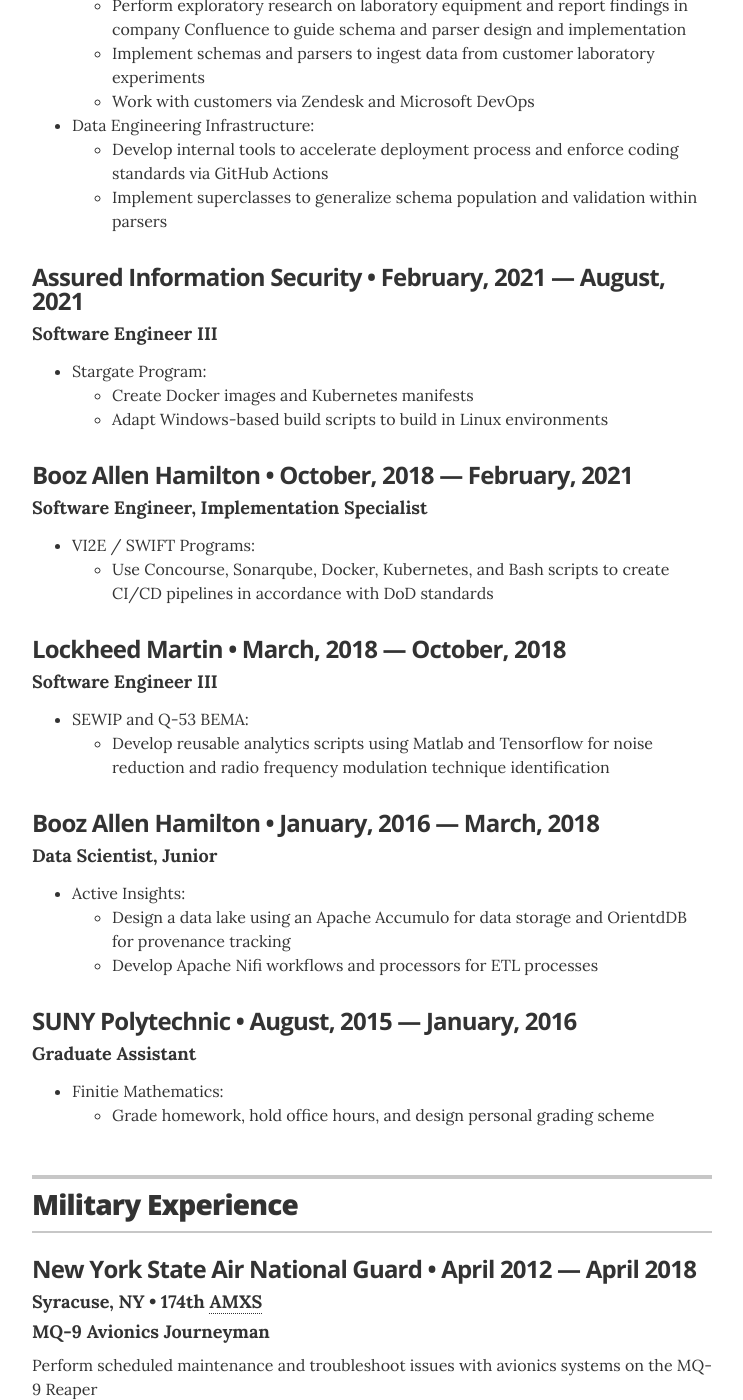
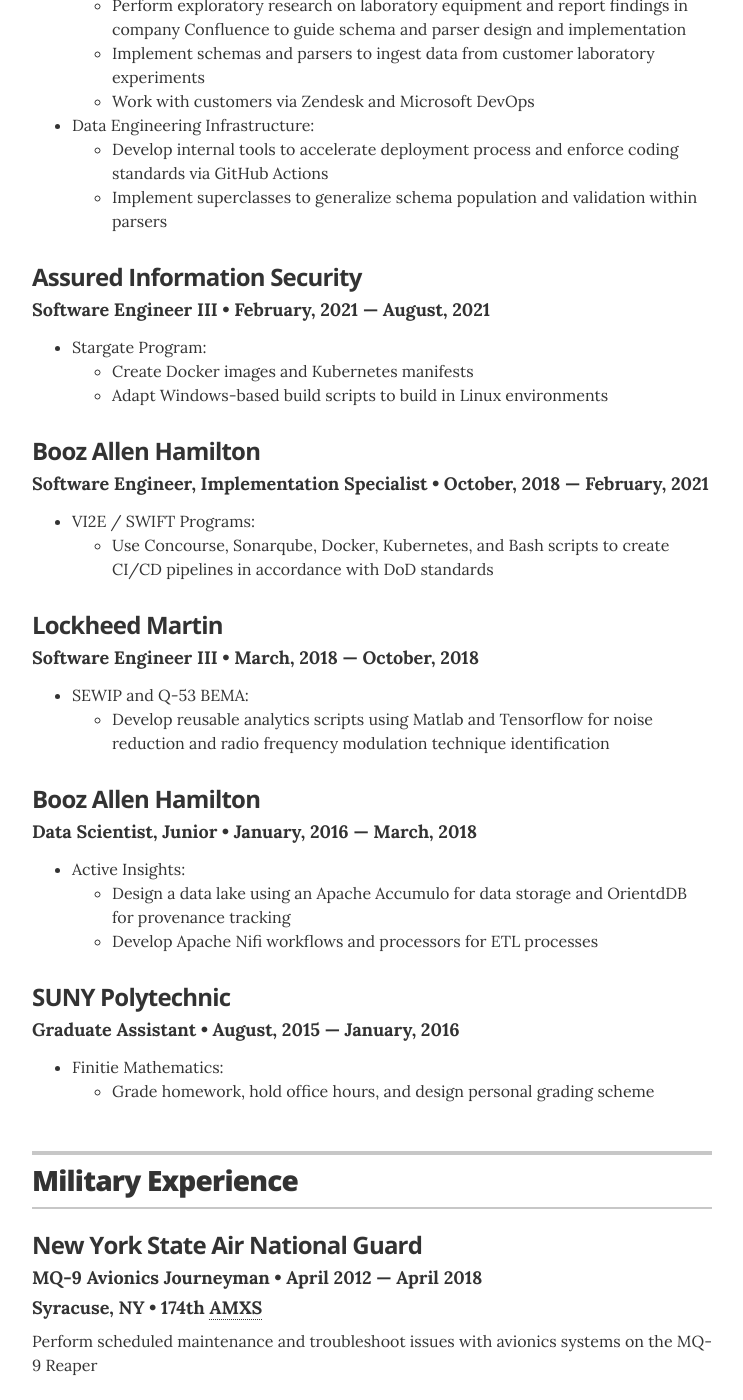
Before and after one commit to apjansing/apjansing.github.io, a Jekyll site: the page built from index.html, in a window 1280 px wide and 1400 px high, scrolled down 527 px. Shown: the whole window, without its empty margins (268-1011 px from the left). Built offline with Jekyll 4.4.1, drawn with Linux system fonts in a browser that asks for light colours; some of the changed text lies outside the part shown.

Commit message:
change up formatting

```diff
--- a/_data/military_experience.yml
+++ b/_data/military_experience.yml
@@ -1,6 +1,6 @@
 - company: New York State Air National Guard
   squadron: 174th <span style="border-bottom:1px dotted" title="Aircraft Maintenance Squadron">AMXS</span>
-  position: MQ-9 Avionics Journeyman
+  title: MQ-9 Avionics Journeyman
   loc: Syracuse, NY
   date_range:
     - April 2012
@@ -11,7 +11,7 @@
 - company: United States Air Force
   squadron: 756th <span style="border-bottom:1px dotted" title="Aircraft Maintenance Squadron">AMXS</span>
   unit: 310 <span style="border-bottom:1px dotted" title="Aircraft Maintenance Unit">AMU</span>
-  position: F-16 Avionics Journeyman
+  title: F-16 Avionics Journeyman
   loc: Luke AFB, AZ
   date_range:
     - October 2009
--- a/_layouts/resume.html
+++ b/_layouts/resume.html
@@ -58,9 +58,9 @@
 
       {% for job in site.data.experience %}
       <div class="resume-item" itemscope itemprop="worksFor" itemtype="http://schema.org/Organization">
-        <h3 class="resume-item-title" itemprop="name">{{ job.company }} &bull; {{ job.date_range[0] }}
-          &mdash; {{ job.date_range[1] }}</h3>
-        <h4 class="resume-item-details" itemprop="description">{{ job.title }}</h4>
+        <h3 class="resume-item-title" itemprop="name">{{ job.company }}</h3>
+        <h4 class="resume-item-details" itemprop="description">{{ job.title }} &bull; {{ job.date_range[0] }}
+          &mdash; {{ job.date_range[1] }}</h4>
         <p class="resume-item-copy">
         <ul>{% for position in job.positions %}
           <li> {{ position.team }}:
@@ -89,14 +89,14 @@
 
       {% for job in site.data.military_experience %}
       <div class="resume-item" itemscope itemprop="worksFor">
-        <h3 class="resume-item-title" itemprop="name">{{ job.company }} &bull; {{ job.date_range[0] }}
-          &mdash; {{ job.date_range[1] }}</h3>
-        <h4 class="resume-item-details" itemprop="description">
+        <h3 class="resume-item-title" itemprop="name">{{ job.company }}</h3>
+        <h4 class="resume-item-details" itemprop="description">{{ job.title }} &bull; {{ job.date_range[0] }}
+          &mdash; {{ job.date_range[1] }}</h4>
+        <h5 class="resume-item-details" itemprop="description">
           {% if job.loc %} {{ job.loc }}{% endif %}
           {% if job.squadron %} &bull; {{ job.squadron }}{% endif %}
           {% if job.unit %} &bull; {{ job.unit }}{% endif %}
-        </h4>
-        <h4 class="resume-item-details" itemprop="description">{{ job.position }}</h4>
+        </h5>
         <p class="resume-item-copy">{{ job.summary }}</p>
       </div><!-- end of resume-item -->
       {% endfor %}
@@ -115,9 +115,9 @@
 
       {% for education in site.data.education %}
       <div class="resume-item" itemscope itemprop="alumniOf" itemtype="http://schema.org/CollegeOrUniversity">
-        <h3 class="resume-item-title" itemprop="name">{{ education.uni }} &bull;
-          {{education.date_range[0] }} &mdash; {{ education.date_range[1] }} </h3>
-        <h4 class="resume-item-details group" itemprop="description">{{ education.degree }}</h4>
+        <h3 class="resume-item-title" itemprop="name">{{ education.uni }}</h3>
+        <h4 class="resume-item-details group" itemprop="description">{{ education.degree }} &bull;
+          {{education.date_range[0] }} &mdash; {{ education.date_range[1] }}</h4>
         {% if education.focus %} <h5 class="resume-item-details focus-title" itemprop="description"> {{
           education.focus }} </h5>
         {% endif %}
```
